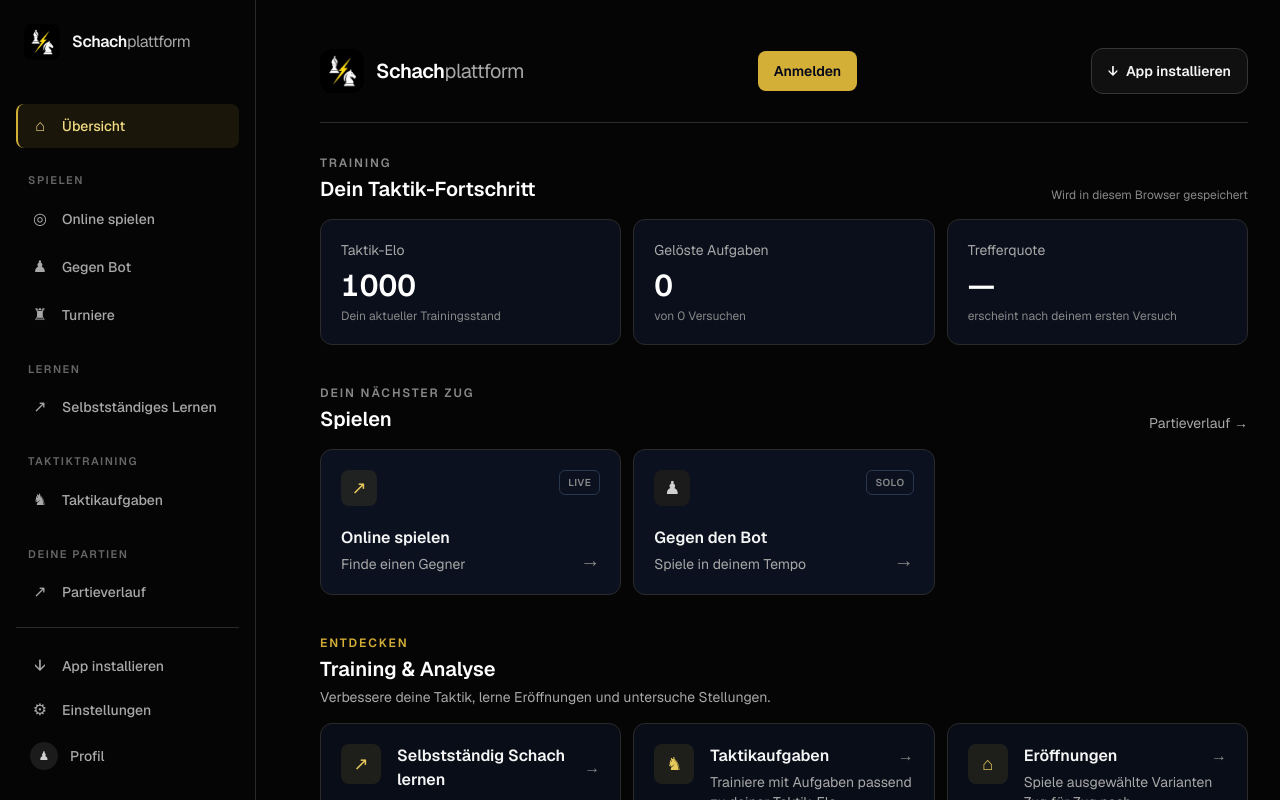
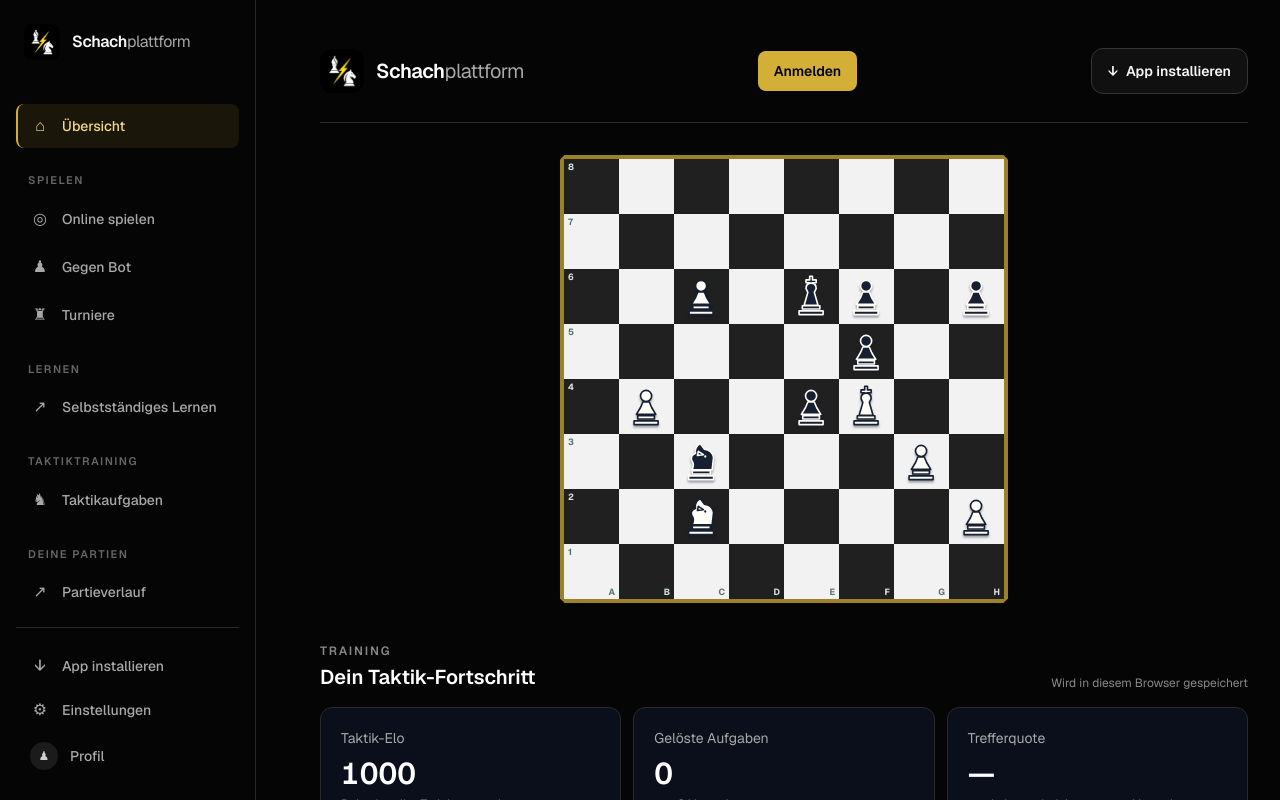
Before and after one commit to Davidbi08/schach-plattform, a Next.js app: page / in a window 1280 px wide. Shown: the top 800 px of the page. Built offline with nearby package versions, Linux system fonts and the light colour scheme; no server answers.

Commit message:
Restore dashboard tactics preview
Co-authored-by: Copilot App <223556219+Copilot@users.noreply.github.com>

```diff
--- a/app/page.tsx
+++ b/app/page.tsx
@@ -2,6 +2,8 @@
 
 import Link from "next/link";
 import { useEffect, useState, useSyncExternalStore } from "react";
+import { MiniChessboard } from "@/components/mini-chessboard";
+import { tacticsPreviewFen } from "@/lib/tactics";
 import { getTacticsProgress, INITIAL_TACTICS_PROGRESS, subscribeToTacticsProgress } from "@/lib/tactics-progress";
 import { createClient } from "@/lib/supabase/client";
 import { InstallAppLink } from "@/components/install-app-link";
@@ -81,6 +83,12 @@ export default function Home() {
           </InstallAppLink>
         </header>
 
+        <section aria-label="Taktikvorschau" className="mx-auto mb-10 w-full max-w-md">
+          <Link href="/taktik" aria-label="Taktikaufgabe öffnen" className="block transition hover:scale-[1.01] focus-visible:outline-none focus-visible:ring-2 focus-visible:ring-emerald-400">
+            <MiniChessboard fen={tacticsPreviewFen} label="Vorschau einer Taktikaufgabe" />
+          </Link>
+        </section>
+
         <section aria-labelledby="progress-heading" className="mb-10">
           <div className="mb-4 flex flex-wrap items-end justify-between gap-3">
             <div>
```
